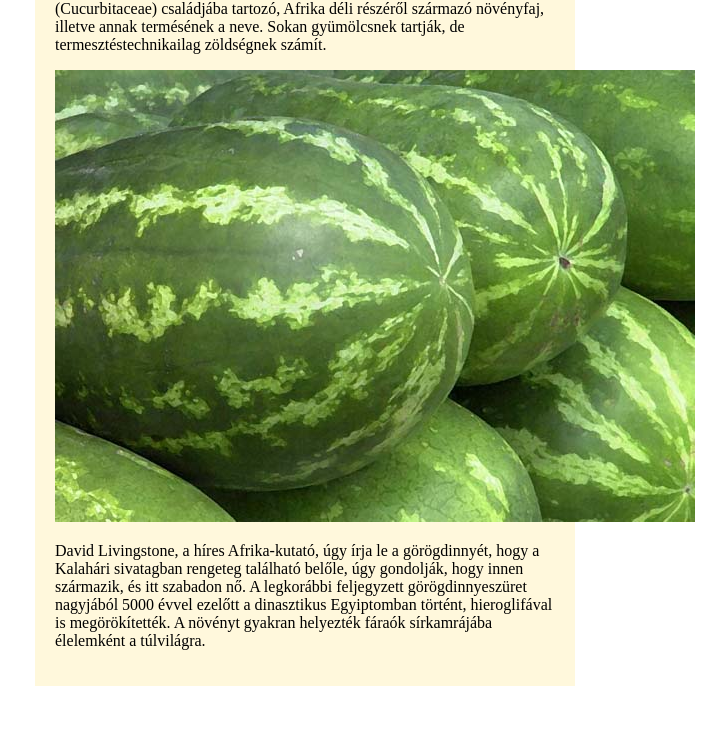
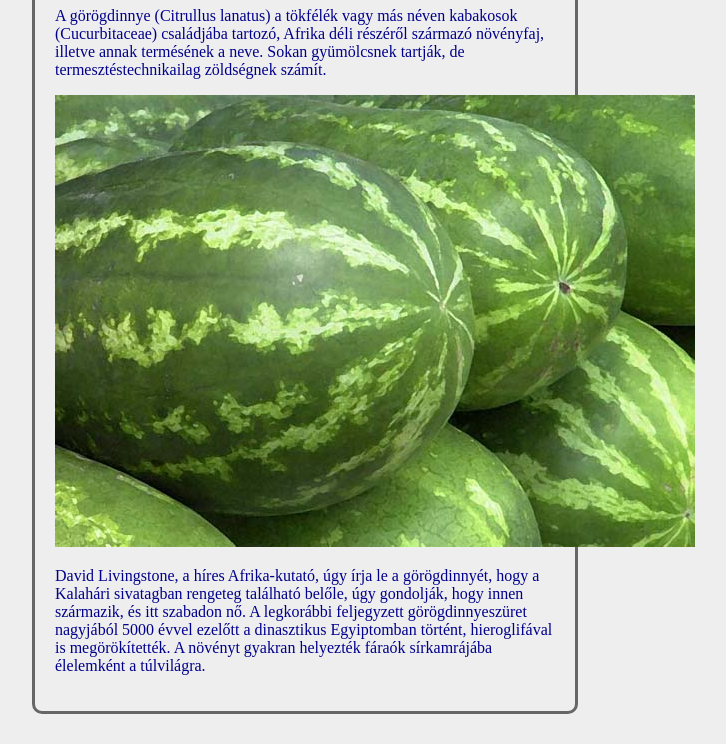
Before and after one commit to racz-szaboa25AD/2025-10-06, a plain HTML site: page index.html in a window 1280 px wide. Shown: the part 126-870 px from the top of the page, without its empty margins (335-1061 px from the left). Before the commit the page ends 820 px from the top, so only its background shows below. Drawn offline with Linux system fonts and the light colour scheme.

Commit message:
Update style.css

```diff
--- a/style.css
+++ b/style.css
@@ -1,13 +1,21 @@
+body{
+    background-color: #eeeeee;
+}
+
+
+
 h1 {
     color: palegreen;
-  p{
-    color: black;
 }
-}
+
+p{color: darkblue;}
 
 .container{
     width: 500px;
-    background-color: cornsilk;
-    margin: auto;
+    background-color: #eeeeee;
+    margin:30px auto;
     padding: 20px;
+    border:3px solid #666666;
+    border-radius: 10px;
+
 }
```
